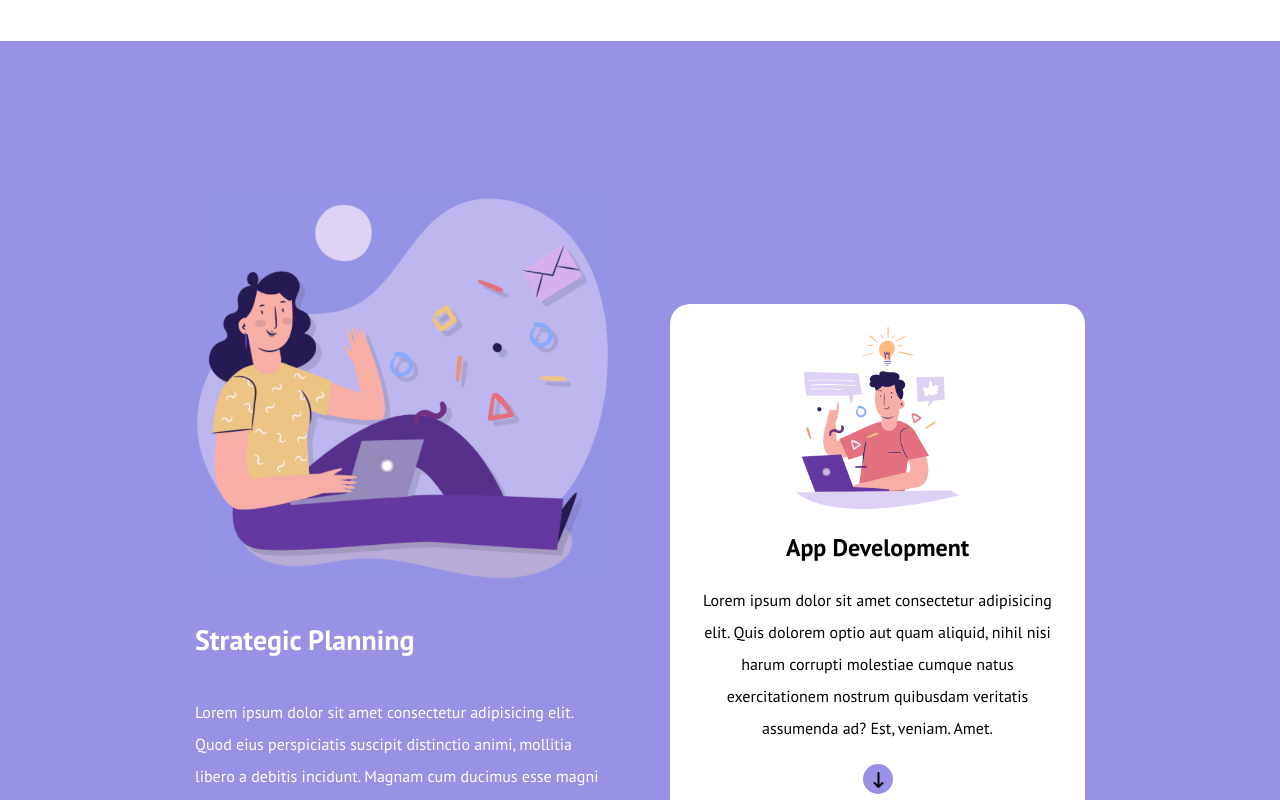
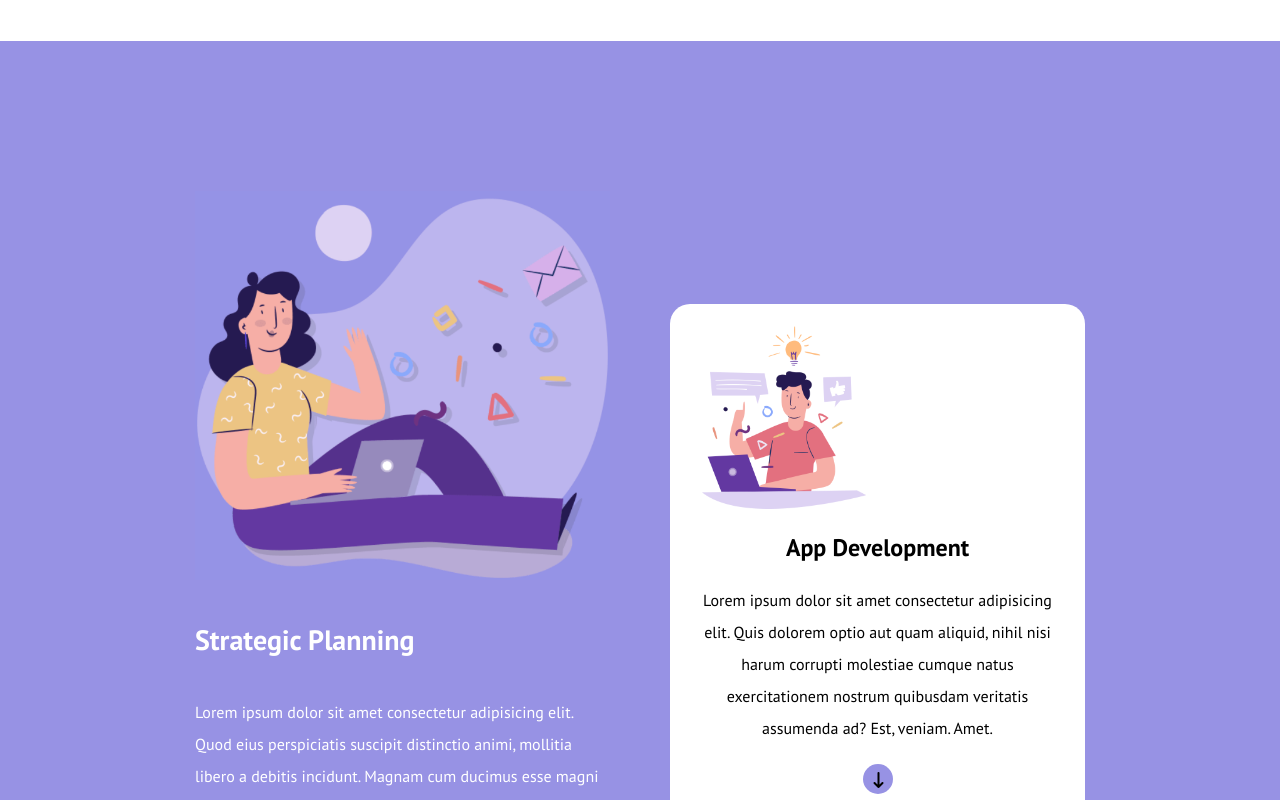
Before and after one commit to ErJump/htmlcss-responsive-layout, a plain HTML site: page index.html in a window 1280 px wide. Shown: the part 1075-1875 px from the top of the page. Drawn offline with Linux system fonts and the light colour scheme.

Commit message:
Corretta l'immagine in big-card (tablet)

```diff
--- a/css/style.css
+++ b/css/style.css
@@ -502,6 +502,11 @@ header{
         font-size: 70px;
     }
 
+    .card img{
+        margin: 0 auto -20px 0;
+        width: 50%;
+    }
+
     .card.bg-color-purple{
         width: 100%;
         text-align: left;
```
